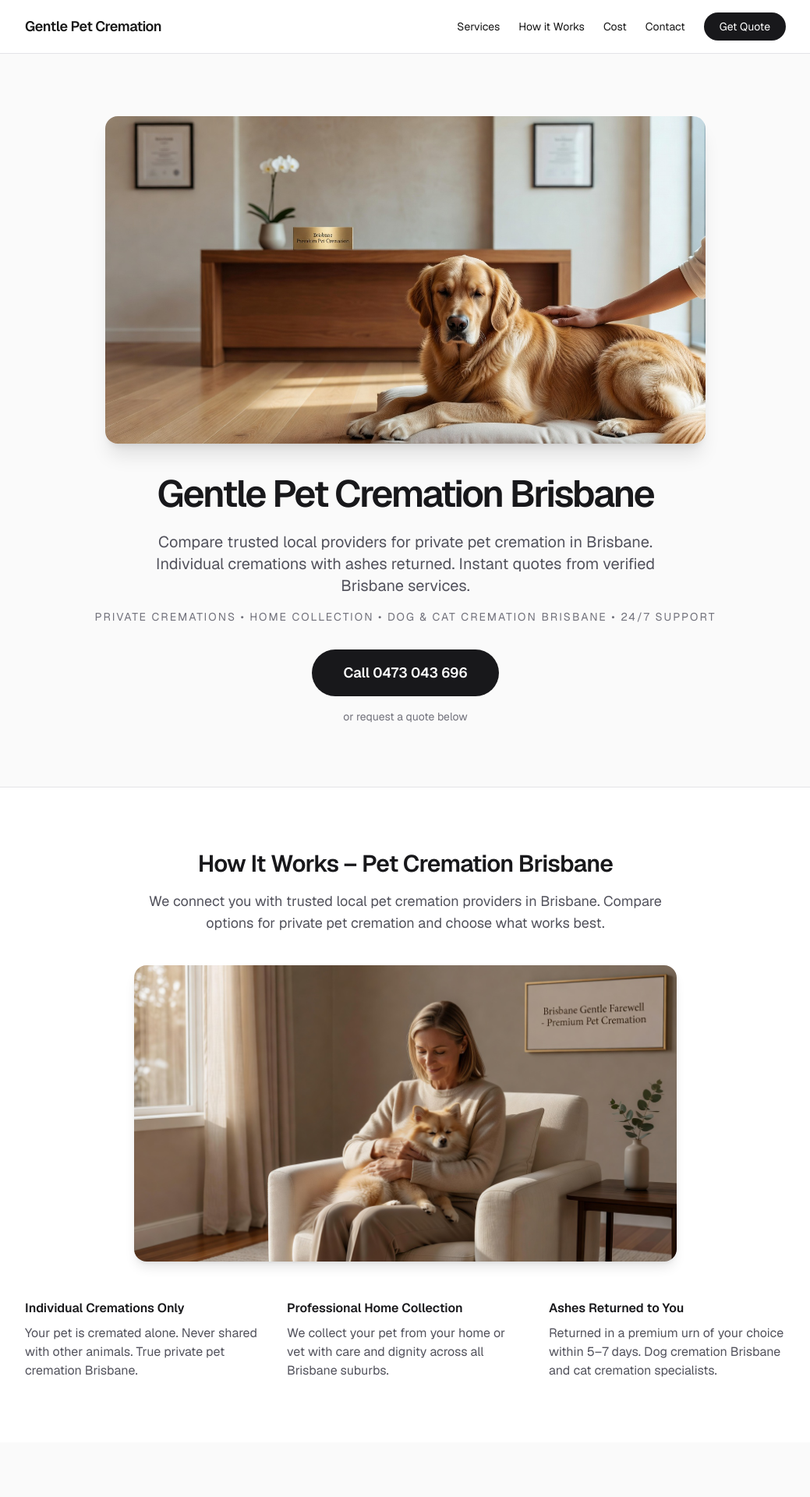
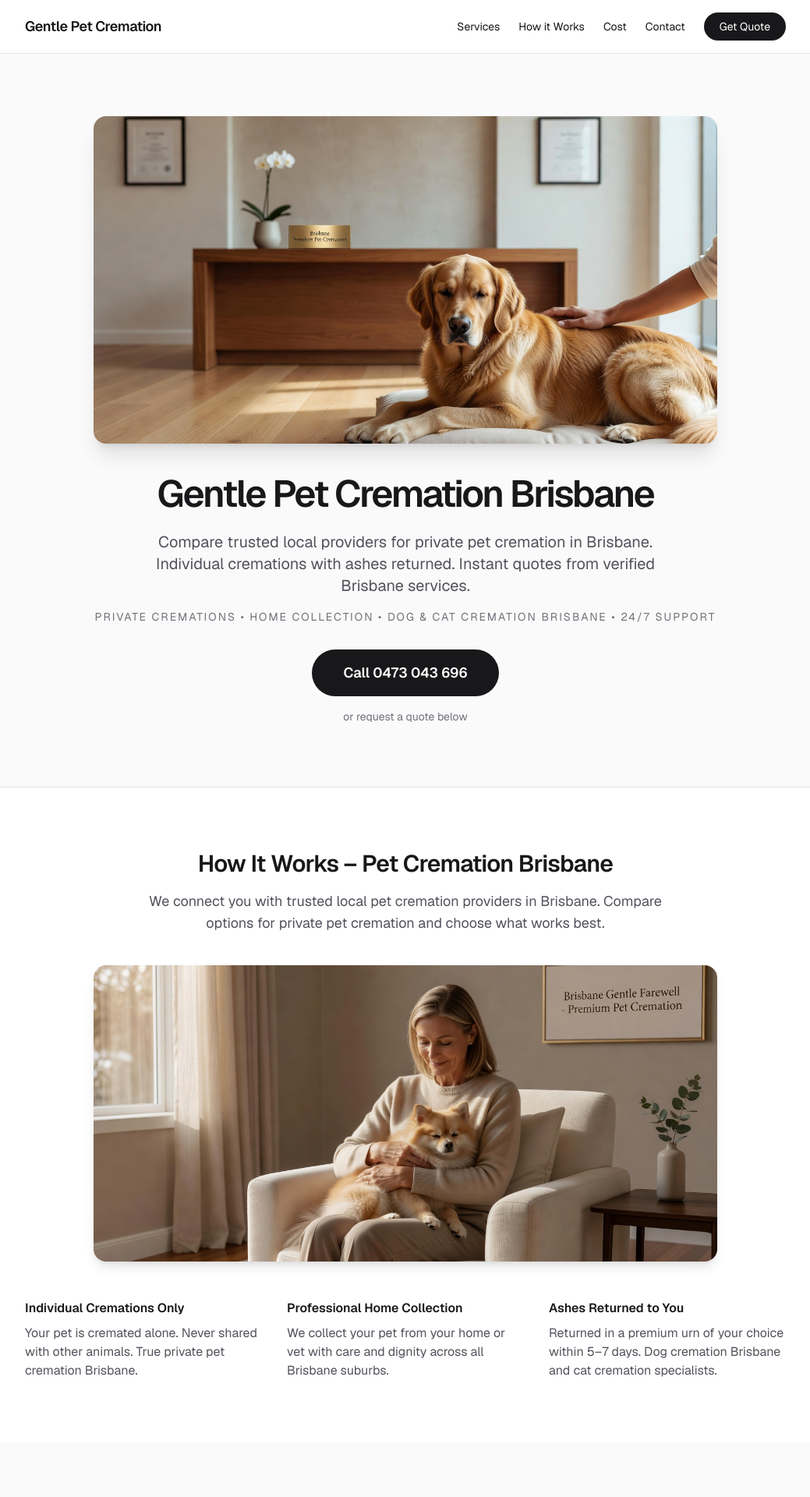
Before and after one commit to edwardted90/brisbanepetcremation, a Next.js app: page / in a window 1280 px wide. Shown: the top 1920 px of the page at 78% size, without its empty margins (120-1159 px from the left). Built offline with nearby package versions, Linux system fonts and the light colour scheme.

Commit message:
seo: core web vitals + indexing + local seo prep

```diff
--- a/app/layout.tsx
+++ b/app/layout.tsx
@@ -23,6 +23,9 @@ export const metadata: Metadata = {
   keywords: ['pet cremation brisbane', 'pet cremation quotes brisbane', 'dog cremation brisbane', 'cat cremation brisbane', 'pet cremation cost brisbane', 'brisbane pet cremation', 'private pet cremation brisbane'],
   verification: {
     google: 'HXHHrNjNka7dStJoXwyEhMKccgLiyKkIAF5wIlF3mPc',
+  },
+  alternates: {
+    canonical: 'https://www.gentlepetcremation.com',
   },
   openGraph: {
     title: 'Pet Cremation Brisbane – Get Quotes from Local Providers',
--- a/app/page.tsx
+++ b/app/page.tsx
@@ -1,6 +1,7 @@
 'use client';
 
 import React, { useState } from 'react';
+import Image from 'next/image';
 
 export default function GentlePetCremation() {
   const [formData, setFormData] = useState({
@@ -145,7 +146,7 @@ export default function GentlePetCremation() {
       {/* Hero */}
       <section className="border-b border-zinc-200 bg-zinc-50">
         <div className="mx-auto max-w-5xl px-6 py-20 text-center">
-          <img src="/hero.jpg" alt="Peaceful pet cremation moment in Brisbane" className="mx-auto mb-10 rounded-2xl shadow-xl max-h-[420px] object-cover" />
+          <Image src="/hero.jpg" alt="Peaceful pet cremation moment in Brisbane" width={800} height={420} className="mx-auto mb-10 rounded-2xl shadow-xl max-h-[420px] object-cover" priority />
 
           <h1 className="text-4xl md:text-5xl font-semibold tracking-tighter">
             Gentle Pet Cremation Brisbane
@@ -174,7 +175,7 @@ export default function GentlePetCremation() {
         </div>
 
         <div className="mt-10 flex justify-center">
-          <img src="/trust.jpg" alt="Caring pet cremation service Brisbane" className="rounded-2xl shadow-lg max-h-[380px] object-cover" />
+          <Image src="/trust.jpg" alt="Caring pet cremation service Brisbane" width={800} height={380} className="rounded-2xl shadow-lg max-h-[380px] object-cover" />
         </div>
 
         <div className="mt-12 grid gap-8 md:grid-cols-3">
```
